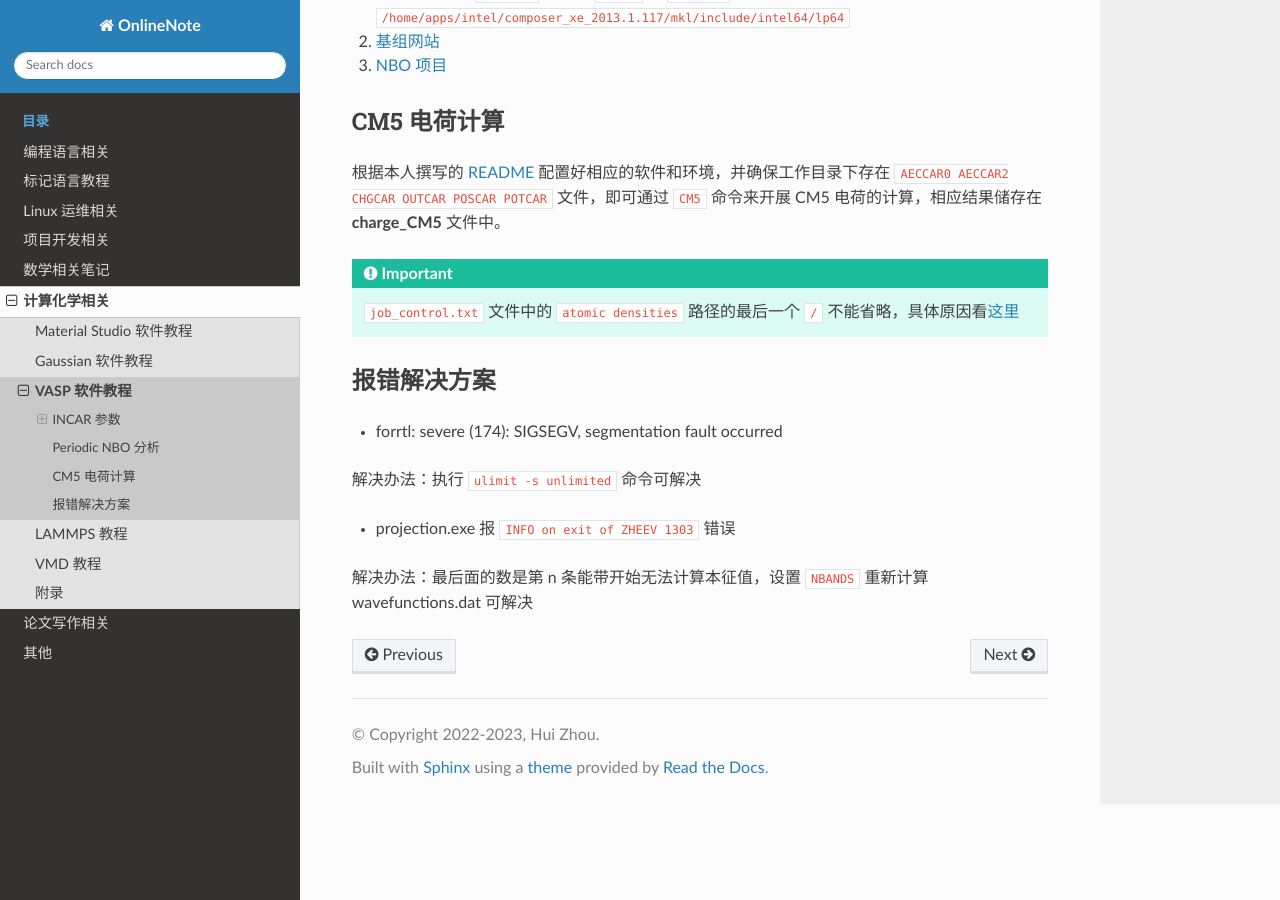
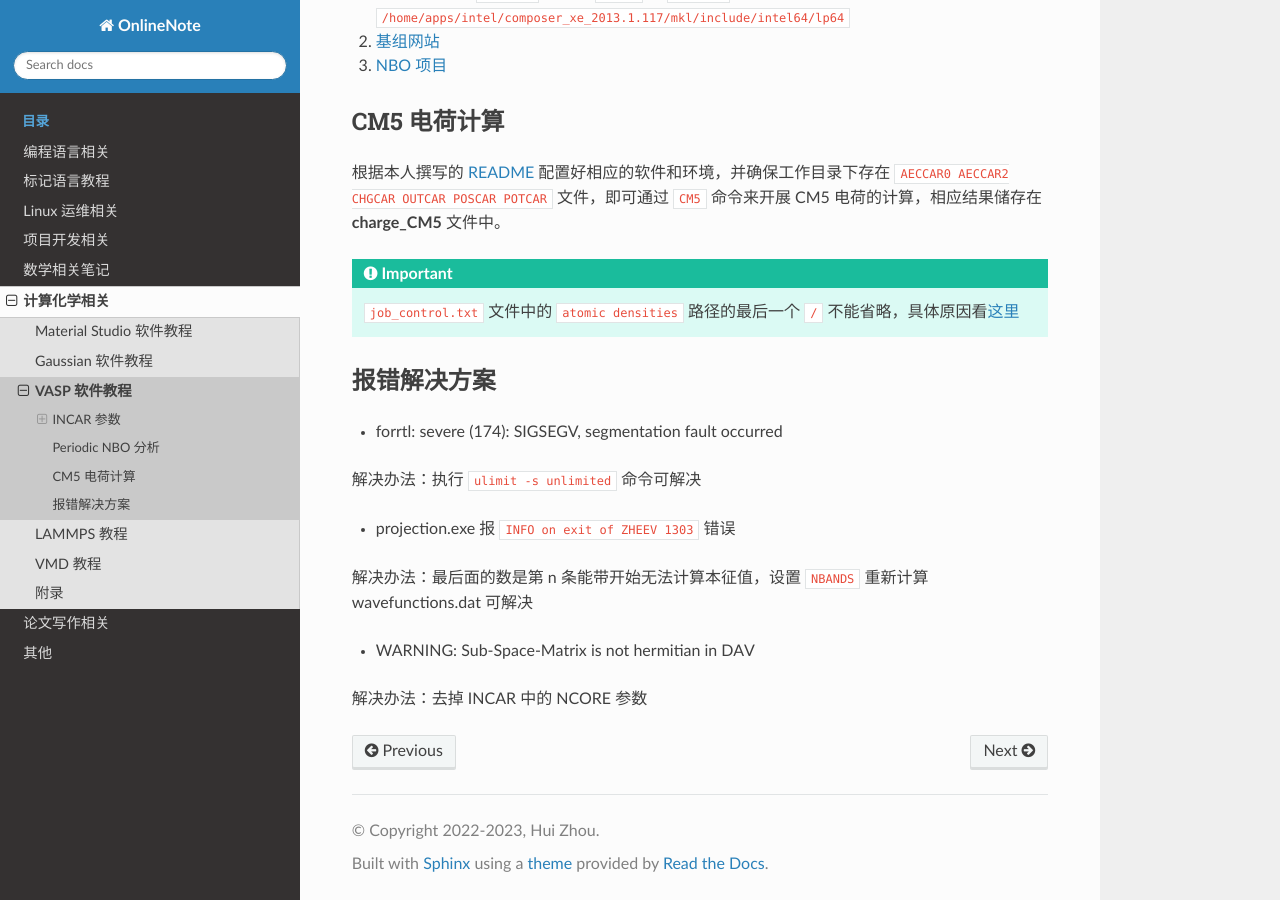
Before and after one commit to Rasic2/CodeNote, a Sphinx documentation site: the page built from docs/source/chemistry/VASP.md, in a window 1280 px wide and 900 px high, scrolled down 1888 px. Built offline with Sphinx 7.4.7 and the Read the Docs theme 3.1.0, drawn with Linux system fonts in a browser that asks for light colours.

Commit message:
feat: update vasp.md

```diff
--- a/docs/source/chemistry/VASP.md
+++ b/docs/source/chemistry/VASP.md
@@ -89,3 +89,7 @@ NBANDS 决定计算中的 KS 或 QP 轨道数目。
 - projection.exe 报 `INFO on exit of ZHEEV 1303` 错误
 
 解决办法：最后面的数是第 n 条能带开始无法计算本征值，设置 `NBANDS` 重新计算 wavefunctions.dat 可解决
+
+- WARNING: Sub-Space-Matrix is not hermitian in DAV
+
+解决办法：去掉 INCAR 中的 NCORE 参数
```
